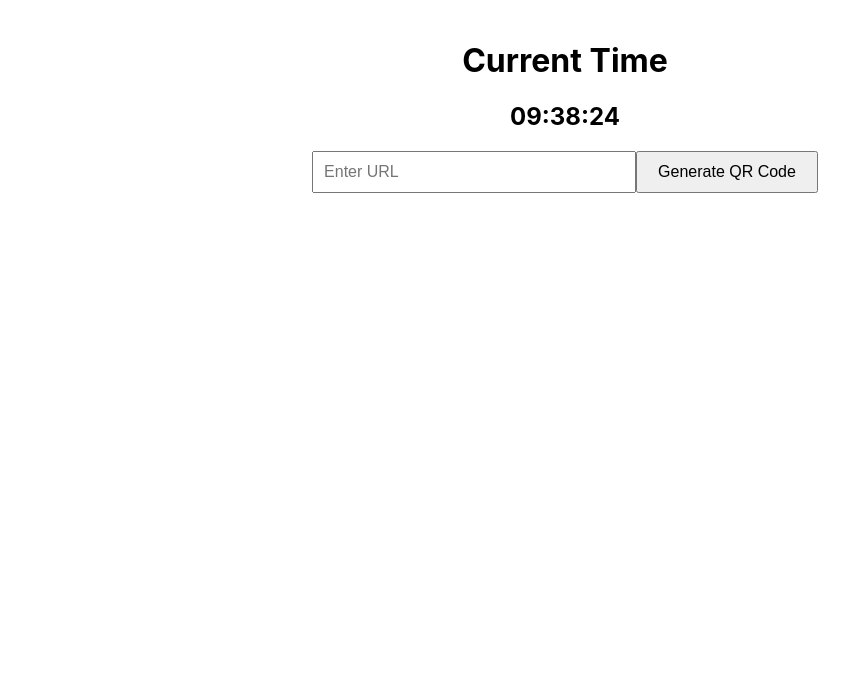
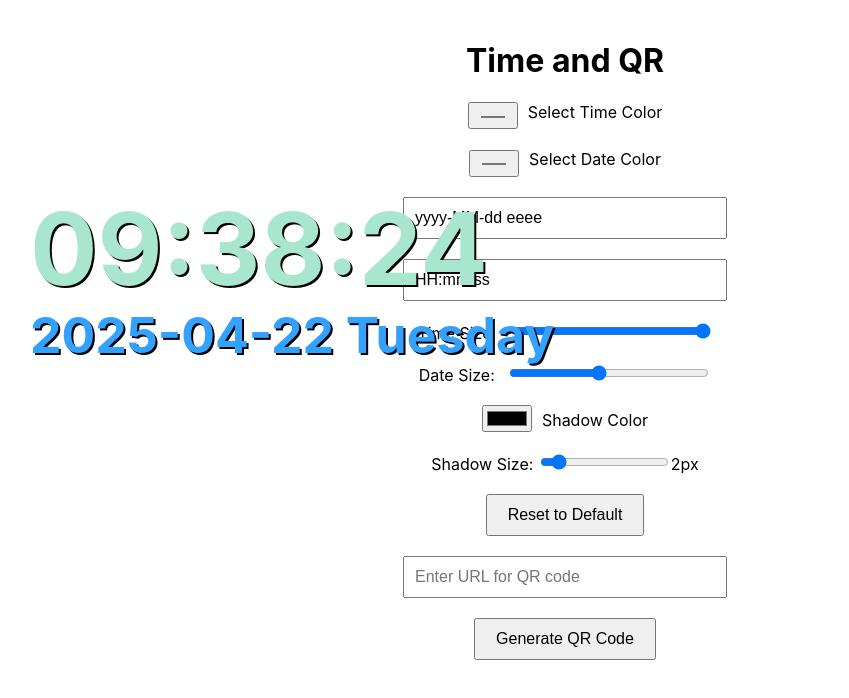
Before and after one commit to oksoft1/timeqr, a React (Create React App) app: page / in a window 1280 px wide. Shown: the top 698 px of the page, without its empty margins (75-924 px from the left). Built offline with nearby package versions, Linux system fonts and the light colour scheme.

Commit message:
Initial commit with time and date display app

```diff
--- a/package.json
+++ b/package.json
@@ -1,5 +1,5 @@
 {
-  "name": "hello-world",
+  "name": "timeqr",
   "version": "0.1.0",
   "private": true,
   "dependencies": {
@@ -7,10 +7,12 @@
     "@testing-library/jest-dom": "^6.6.3",
     "@testing-library/react": "^16.3.0",
     "@testing-library/user-event": "^13.5.0",
+    "date-fns": "^4.1.0",
     "react": "^19.1.0",
     "react-dom": "^19.1.0",
+    "react-draggable": "^4.4.6",
     "react-qr-code": "^2.0.15",
-    "react-scripts": "5.0.1",
+    "react-scripts": "^5.0.1",
     "web-vitals": "^2.1.4"
   },
   "scripts": {
--- a/src/App.js
+++ b/src/App.js
@@ -1,10 +1,26 @@
 import React, { useState, useEffect } from 'react';
 import QRCode from 'react-qr-code';  // QR 코드 라이브러리 import
+import { format } from 'date-fns';  // 날짜 포맷 라이브러리 import
 
 const App = () => {
   const [time, setTime] = useState(new Date());  // 시간 상태
   const [url, setUrl] = useState('');  // URL 상태
   const [qrCodeUrl, setQrCodeUrl] = useState('');  // QR 코드 URL 상태
+  const [timeColor, setTimeColor] = useState(localStorage.getItem('timeColor') || '#A8E6CF');  // 시간 색상 상태
+  const [dateColor, setDateColor] = useState(localStorage.getItem('dateColor') || '#33A1FF');  // 날짜 색상 상태
+  const [timeFormat, setTimeFormat] = useState(localStorage.getItem('timeFormat') || 'HH:mm:ss');  // 시간 포맷 상태
+  const [dateFormat, setDateFormat] = useState(localStorage.getItem('dateFormat') || 'yyyy-MM-dd eeee');  // 날짜 포맷 상태
+  const [x, setX] = useState(Number(localStorage.getItem('timeX')) || 100);  // 시간 x 좌표
+  const [y, setY] = useState(Number(localStorage.getItem('timeY')) || 100);  // 시간 y 좌표
+  const [dateX, setDateX] = useState(Number(localStorage.getItem('dateX')) || 100);  // 날짜 x 좌표
+  const [dateY, setDateY] = useState(Number(localStorage.getItem('dateY')) || 250);  // 날짜 y 좌표
+  const [isDragging, setIsDragging] = useState(false);  // 드래그 상태
+  const [startX, setStartX] = useState(0);  // 드래그 시작 x 좌표
+  const [startY, setStartY] = useState(0);  // 드래그 시작 y 좌표
+  const [timeSize, setTimeSize] = useState(Number(localStorage.getItem('timeSize')) || 100);  // 시간 크기 상태
+  const [dateSize, setDateSize] = useState(Number(localStorage.getItem('dateSize')) || 50);  // 날짜 크기 상태
+  const [shadowColor, setShadowColor] = useState(localStorage.getItem('shadowColor') || '#000000');
+  const [shadowSize, setShadowSize] = useState(Number(localStorage.getItem('shadowSize')) || 2);
 
   // 시계를 매초마다 갱신
   useEffect(() => {
@@ -16,9 +32,16 @@ const App = () => {
   }, []);
 
   // 시간 포맷
-  const hours = time.getHours().toString().padStart(2, '0');
-  const minutes = time.getMinutes().toString().padStart(2, '0');
-  const seconds = time.getSeconds().toString().padStart(2, '0');
+  const formattedTime = format(time, timeFormat);
+
+  // 날짜 포맷 처리 (유효하지 않은 경우 기본 포맷으로 설정)
+  let formattedDate = '';
+  try {
+    formattedDate = dateFormat ? format(time, dateFormat) : format(time, 'yyyy-MM-dd eeee');
+  } catch (error) {
+    console.error('Invalid date format:', dateFormat);
+    formattedDate = format(time, 'yyyy-MM-dd eeee');  // 기본 포맷으로 설정
+  }
 
   // URL 입력 변경 처리
   const handleUrlChange = (e) => {
@@ -34,21 +57,277 @@ const App = () => {
     }
   };
 
+  // 시간 색상 변경 처리
+  const handleTimeColorChange = (e) => {
+    const selectedColor = e.target.value;
+    setTimeColor(selectedColor);
+    localStorage.setItem('timeColor', selectedColor);  // 색상 저장
+  };
+
+  // 날짜 색상 변경 처리
+  const handleDateColorChange = (e) => {
+    const selectedColor = e.target.value;
+    setDateColor(selectedColor);
+    localStorage.setItem('dateColor', selectedColor);  // 색상 저장
+  };
+
+  // 날짜 포맷 변경 처리
+  const handleDateFormatChange = (e) => {
+    let selectedFormat = e.target.value;
+
+    // 빈 문자열 처리
+    if (!selectedFormat.trim()) {
+      selectedFormat = 'yyyy-MM-dd eeee'; // 기본 날짜 포맷
+    }
+
+    setDateFormat(selectedFormat);
+    localStorage.setItem('dateFormat', selectedFormat);  // 날짜 포맷 저장
+  };
+
+  // 시간 포맷 변경 처리
+  const handleTimeFormatChange = (e) => {
+    let selectedFormat = e.target.value;
+
+    // 빈 문자열 처리
+    if (!selectedFormat.trim()) {
+      selectedFormat = 'HH:mm:ss'; // 기본 시간 포맷
+    }
+
+    setTimeFormat(selectedFormat);
+    localStorage.setItem('timeFormat', selectedFormat);  // 시간 포맷 저장
+  };
+
+  // 마우스 다운 이벤트 (드래그 시작)
+  const handleMouseDown = (e, type) => {
+    if (type === 'time') {
+      setStartX(e.clientX - x);  // 시간 x 위치 저장
+      setStartY(e.clientY - y);  // 시간 y 위치 저장
+    } else {
+      setStartX(e.clientX - dateX);  // 날짜 x 위치 저장
+      setStartY(e.clientY - dateY);  // 날짜 y 위치 저장
+    }
+    setIsDragging(true);  // 드래그 시작
+  };
+
+  // 마우스 이동 이벤트 (드래그 중)
+  const handleMouseMove = (e, type) => {
+    if (isDragging) {
+      if (type === 'time') {
+        // 시간의 경우
+        const newX = e.clientX - startX;
+        const newY = e.clientY - startY;
+
+        setX(newX);  // x 좌표 업데이트
+        setY(newY);  // y 좌표 업데이트
+        localStorage.setItem('timeX', newX);  // 새로운 위치 저장
+        localStorage.setItem('timeY', newY);
+      } else {
+        // 날짜의 경우
+        const newDateX = e.clientX - startX;
+        const newDateY = e.clientY - startY;
+
+        setDateX(newDateX);  // 날짜 x 좌표 업데이트
+        setDateY(newDateY);  // 날짜 y 좌표 업데이트
+        localStorage.setItem('dateX', newDateX);  // 새로운 위치 저장
+        localStorage.setItem('dateY', newDateY);
+      }
+    }
+  };
+
+  // 마우스 업 이벤트 (드래그 종료)
+  const handleMouseUp = () => {
+    setIsDragging(false);  // 드래그 종료
+  };
+
+  // 시간 크기 변경 처리 (슬라이더)
+  const handleTimeSizeChange = (e) => {
+    const newSize = Number(e.target.value);
+    setTimeSize(newSize);
+    localStorage.setItem('timeSize', newSize);  // 크기 저장
+  };
+
+  // 날짜 크기 변경 처리 (슬라이더)
+  const handleDateSizeChange = (e) => {
+    const newSize = Number(e.target.value);
+    setDateSize(newSize);
+    localStorage.setItem('dateSize', newSize);  // 크기 저장
+  };
+  const handleShadowColorChange = (e) => {
+    const color = e.target.value;
+    setShadowColor(color);
+    localStorage.setItem('shadowColor', color);
+  };
+
+  const handleShadowSizeChange = (e) => {
+    const size = Number(e.target.value);
+    setShadowSize(size);
+    localStorage.setItem('shadowSize', size);
+  };
+
+  const handleReset = () => {
+    setTimeColor('#A8E6CF'); // 기본 시간 색상 (예쁜 오렌지)
+    setDateColor('#33A1FF'); // 기본 날짜 색상 (예쁜 블루)
+    setTimeFormat('HH:mm:ss');
+    setDateFormat('yyyy-MM-dd eeee');
+    setTimeSize(100);
+    setDateSize(50);
+    setX(100);
+    setY(100);
+    setDateX(100);
+    setDateY(250);
+    setShadowSize(2);
+
+    // 로컬 스토리지 초기화
+    localStorage.clear();
+  };
   return (
     <div style={{ textAlign: 'center', padding: '20px' }}>
-      <h1>Current Time</h1>
-      <h2>{`${hours}:${minutes}:${seconds}`}</h2>
+      <h1>Time and QR</h1>
 
-      {/* URL 입력 필드 */}
+      {/* 날짜 표시 (색상, 크기, 위치, 포맷 적용) */}
+      <h3
+        style={{
+          color: dateColor,
+          fontSize: `${dateSize}px`,
+          position: 'absolute',
+          top: `${dateY}px`,
+          left: `${dateX}px`,
+          cursor: 'move',
+          userSelect: 'none',
+    textShadow: `${shadowSize}px ${shadowSize}px ${shadowColor}`,
+    padding: '5px'
+        }}
+        onMouseDown={(e) => handleMouseDown(e, 'date')}  // 날짜 드래그 시작
+        onMouseMove={(e) => handleMouseMove(e, 'date')}  // 날짜 드래그 중
+        onMouseUp={handleMouseUp}                      // 드래그 종료
+      >
+        {formattedDate}
+      </h3>
+
+      {/* 시간 표시 (색상, 크기, 위치, 포맷 적용) */}
+      <h2
+        style={{
+          color: timeColor,
+          fontSize: `${timeSize}px`,
+          position: 'absolute',
+          top: `${y}px`,
+          left: `${x}px`,
+          cursor: 'move',
+          userSelect: 'none',
+          textShadow: `${shadowSize}px ${shadowSize}px ${shadowColor}`,
+          padding: '5px',
+        }}
+        onMouseDown={(e) => handleMouseDown(e, 'time')}  // 시간 드래그 시작
+        onMouseMove={(e) => handleMouseMove(e, 'time')}  // 시간 드래그 중
+        onMouseUp={handleMouseUp}                      // 드래그 종료
+      >
+        {formattedTime}
+      </h2>
+
+      {/* 시간 색상 선택 */}
+      <div style={{ marginTop: '20px' }}>
+        <input
+          type="color"
+          value={timeColor}
+          onChange={handleTimeColorChange}
+          style={{ padding: '10px', fontSize: '16px' }}
+        />
+        <span style={{ marginLeft: '10px', fontSize: '16px' }}>Select Time Color</span>
+      </div>
+
+      {/* 날짜 색상 선택 */}
+      <div style={{ marginTop: '20px' }}>
+        <input
+          type="color"
+          value={dateColor}
+          onChange={handleDateColorChange}
+          style={{ padding: '10px', fontSize: '16px' }}
+        />
+        <span style={{ marginLeft: '10px', fontSize: '16px' }}>Select Date Color</span>
+      </div>
+
+      {/* 날짜 포맷 입력 */}
       <div style={{ marginTop: '20px' }}>
         <input
           type="text"
-          placeholder="Enter URL"
+          value={dateFormat}
+          onChange={handleDateFormatChange}
+          placeholder="Enter Date Format (e.g., yyyy-MM-dd eeee)"
+          style={{ padding: '10px', width: '300px', fontSize: '16px' }}
+        />
+      </div>
+
+      {/* 시간 포맷 입력 */}
+      <div style={{ marginTop: '20px' }}>
+        <input
+          type="text"
+          value={timeFormat}
+          onChange={handleTimeFormatChange}
+          placeholder="Enter Time Format (e.g., HH:mm:ss)"
+          style={{ padding: '10px', width: '300px', fontSize: '16px' }}
+        />
+      </div>
+
+      {/* 시간 크기 조절 */}
+      <div style={{ marginTop: '20px' }}>
+        <label style={{ fontSize: '16px' }}>Time Size: </label>
+        <input
+          type="range"
+          min="10"
+          max="100"
+          value={timeSize}
+          onChange={handleTimeSizeChange}
+          style={{ marginLeft: '10px', width: '200px' }}
+        />
+      </div>
+
+      {/* 날짜 크기 조절 */}
+      <div style={{ marginTop: '20px' }}>
+        <label style={{ fontSize: '16px' }}>Date Size: </label>
+        <input
+          type="range"
+          min="10"
+          max="100"
+          value={dateSize}
+          onChange={handleDateSizeChange}
+          style={{ marginLeft: '10px', width: '200px' }}
+        />
+      </div>
+{/* 그림자 색상 */}
+<div style={{ marginTop: '20px' }}>
+  <input type="color" value={shadowColor} onChange={handleShadowColorChange} />
+  <span style={{ marginLeft: '10px' }}>Shadow Color</span>
+</div>
+
+{/* 그림자 크기 */}
+<div style={{ marginTop: '20px' }}>
+  <label>Shadow Size: </label>
+  <input type="range" min="0" max="20" value={shadowSize} onChange={handleShadowSizeChange} />
+  <span>{shadowSize}px</span>
+</div>
+
+  {/* 초기화 버튼 */}
+  <div style={{ marginTop: '20px' }}>
+        <button
+          onClick={handleReset}
+          style={{ padding: '10px 20px', fontSize: '16px', cursor: 'pointer' }}
+        >
+          Reset to Default
+        </button>
+      </div>
+      {/* URL 입력 */}
+      <div style={{ marginTop: '20px' }}>
+        <input
+          type="text"
           value={url}
           onChange={handleUrlChange}
-          style={{ padding: '10px', width: '300px', fontSize: '16px', marginBottom: '20px' }}
+          placeholder="Enter URL for QR code"
+          style={{ padding: '10px', width: '300px', fontSize: '16px' }}
         />
-        {/* QR 코드 생성 버튼 */}
+      </div>
+
+      {/* QR 코드 생성 버튼 */}
+      <div style={{ marginTop: '20px' }}>
         <button
           onClick={handleGenerateQR}
           style={{ padding: '10px 20px', fontSize: '16px', cursor: 'pointer' }}
@@ -57,7 +336,7 @@ const App = () => {
         </button>
       </div>
 
-      {/* QR 코드가 생성되었을 때 표시 */}
+      {/* QR 코드 표시 */}
       {qrCodeUrl && (
         <div style={{ marginTop: '20px' }}>
           <h3>Generated QR Code</h3>
```
Also changed, not shown: 1 other file (tests, documents, lock files or other folders).
